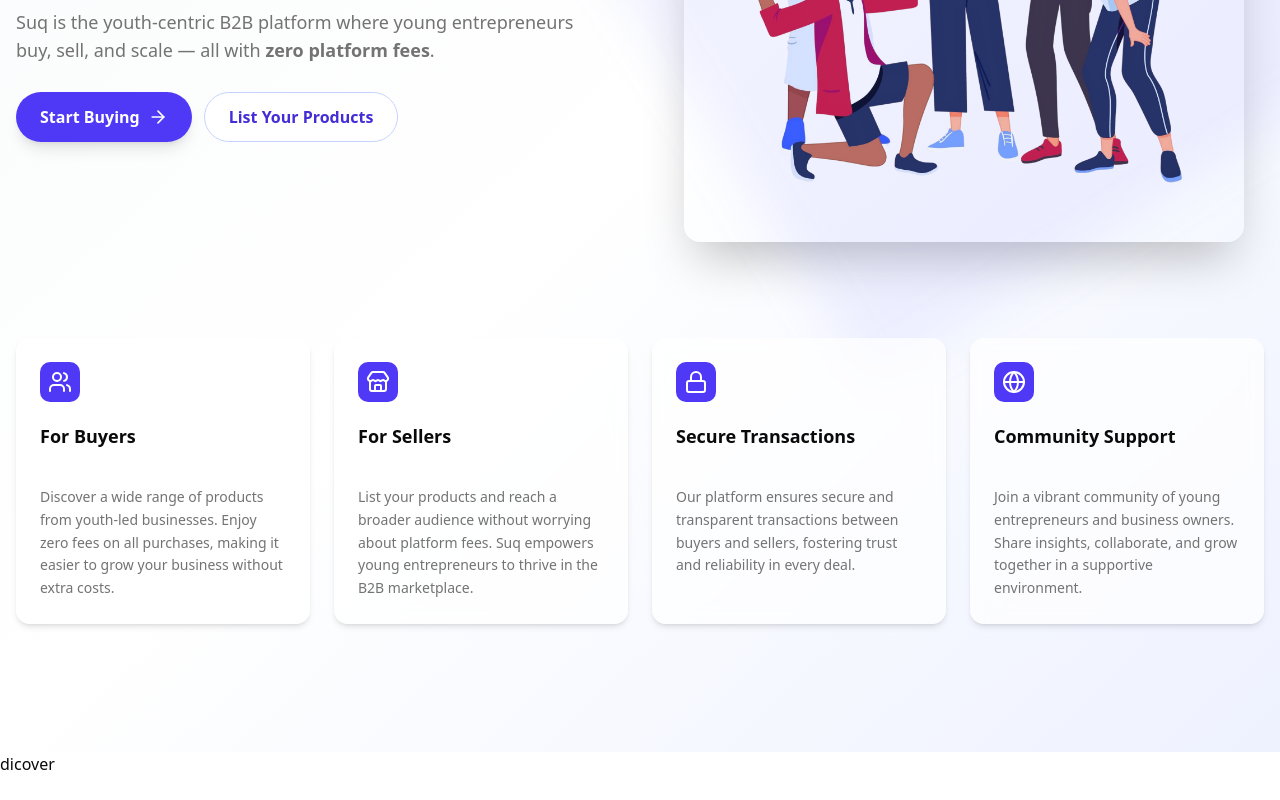
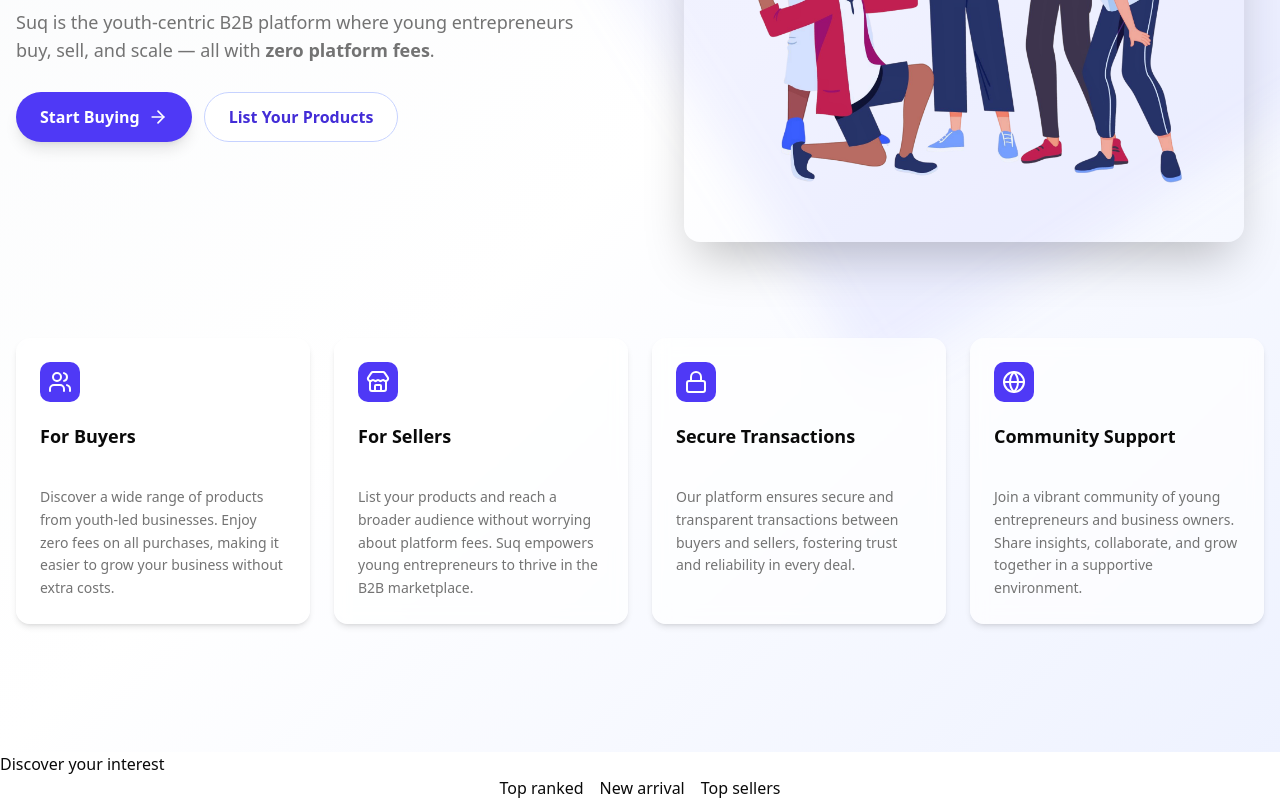
Before and after one commit to Dawaman43/suk, a Next.js app: page / in a window 1280 px wide. Shown: the part 511-1311 px from the top of the page. Before the commit the page ends 1287 px from the top, so only its background shows below. Built offline with nearby package versions, Linux system fonts and the light colour scheme.

Commit message:
feat: implement DiscoverSection component with structured layout and headings

```diff
--- a/components/home/discover.tsx
+++ b/components/home/discover.tsx
@@ -1,5 +1,26 @@
 function DiscoverSection() {
-  return <section>dicover</section>;
+  return (
+    <section>
+      <div>
+        <h2>Discover your interest</h2>
+      </div>
+
+      <div className="flex justify-center items-center gap-4">
+        <div>
+          <h3>Top ranked</h3>
+          <div></div>
+        </div>
+        <div>
+          <h3>New arrival</h3>
+          <div></div>
+        </div>
+        <div>
+          <h3>Top sellers</h3>
+          <div></div>
+        </div>
+      </div>
+    </section>
+  );
 }
 
 export default DiscoverSection;
```
